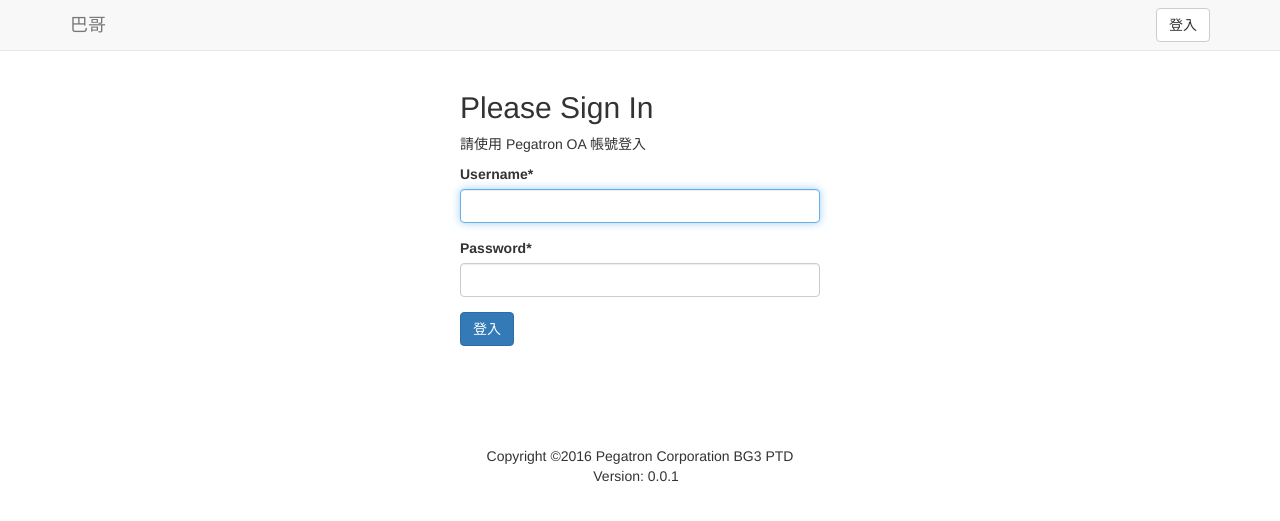
After one commit to chairco/bugger, a Django app: page /accounts/login/ in a window 1280 px wide. The commit adds this page. Shown: the top 521 px of the page. Run offline with Django 3.2, Linux system fonts and the light colour scheme; some libraries are stand-ins or nearby versions.

Commit message:
add login

```diff
--- a/bugger/bugger/urls.py
+++ b/bugger/bugger/urls.py
@@ -22,6 +22,7 @@ from pages.views import index
 urlpatterns = [
     url(r'^admin/', admin.site.urls),
     url(r'^$', index, name='home'),
+    url(r'^accounts/', include('django.contrib.auth.urls')),
 
     #url(r'^event/', include('events.urls')),
     url(r'^buglist/', include('buglists.urls')),
--- a/bugger/buglists/admin.py
+++ b/bugger/buglists/admin.py
@@ -11,7 +11,7 @@ class StationInline(admin.TabularInline):
 
 @admin.register(Buglist)
 class BuglistAdmin(admin.ModelAdmin):
-    list_display = ['id','status', 'types', 'station', 'title', 'content', 'owner', 'created_at']
+    list_display = ['id','status', 'types', 'station', 'content', 'owner', 'created_at']
     inlines = [StationInline]
 
 @admin.register(Tracker)
--- a/bugger/buglists/forms.py
+++ b/bugger/buglists/forms.py
@@ -17,7 +17,7 @@ BuglistFormSet = inlineformset_factory(
 class BuglistForm(forms.ModelForm):
     class Meta:
         model = Buglist
-        fields = ('status', 'types', 'station', 'title', 'content',)
+        fields = ('status', 'types', 'station', 'content',)
 
 
 class TrackerForm(forms.ModelForm):
--- a/bugger/buglists/models.py
+++ b/bugger/buglists/models.py
@@ -52,6 +52,7 @@ class Buglist(models.Model):
     )
 
     title = models.CharField(
+        blank=True, null=True,
         max_length=100,
         verbose_name=_('title'),
     )
--- a/bugger/buglists/templates/buglists/buglist_list.html
+++ b/bugger/buglists/templates/buglists/buglist_list.html
@@ -22,7 +22,6 @@
             <th>#</th>
             <th>Type</th>
             <th>Station</th>
-            <th>Title</th>
             <th>Content</th>
             <th>Created_at</th>
             <th>Status</th>
@@ -32,8 +31,7 @@
             <td>{{ object.id }}</td>
             <td>{{ object.types }}</td>
             <td>{{ object.station }}</td>
-            <td><a href="{{ object.get_absolute_url }}">{{ object.title }}</a></td>
-            <td>{{ object.content }}</td>
+            <td><a href="{{ object.get_absolute_url }}">{{ object.content }}</a></td>
             <td>{{ object.created_at }}</td>
             <td>
             {% if object.status == "OPEN" %}
--- a/bugger/templates/base/base.html
+++ b/bugger/templates/base/base.html
@@ -26,6 +26,18 @@
         </ul>
     </div>
 
+    <div>
+        <form class="navbar-right navbar-form" method="post" action="{% url 'logout' %}">
+            {% if user.is_authenticated %}
+            {% csrf_token %}
+            <input type="hidden" name="next" value="{% url 'home' %}">
+            <button class="btn btn-default" type="submit">{{ user }} 登出</button>
+            {% else %}
+            <a class="btn btn-default" href="{% url 'login' %}">登入</a>
+            {% endif %}
+        </form>
+    </div>
+
   </div>
 </nav>
 {% endblock body %}
--- /dev/null
+++ b/bugger/templates/registration/login.html
@@ -0,0 +1,19 @@
+{% extends 'base.html' %}
+{% load crispy_forms_tags %}
+
+{% block body %}
+{{ block.super }}
+<div class="container">
+  <div class="row">
+    <div class="col-lg-4 col-md-6 col-lg-offset-4 col-md-offset-3">
+      <h2 class="form-signin-heading">Please Sign In</h2>
+      <p>請使用 Pegatron OA 帳號登入</p>
+      <form method="post">
+      {% csrf_token %}
+      {{ form|crispy }}
+      <button type="submit" class="btn btn-primary">登入</button>
+      </form>
+    </div>
+  </div>
+</div>
+{% endblock body %}
```
